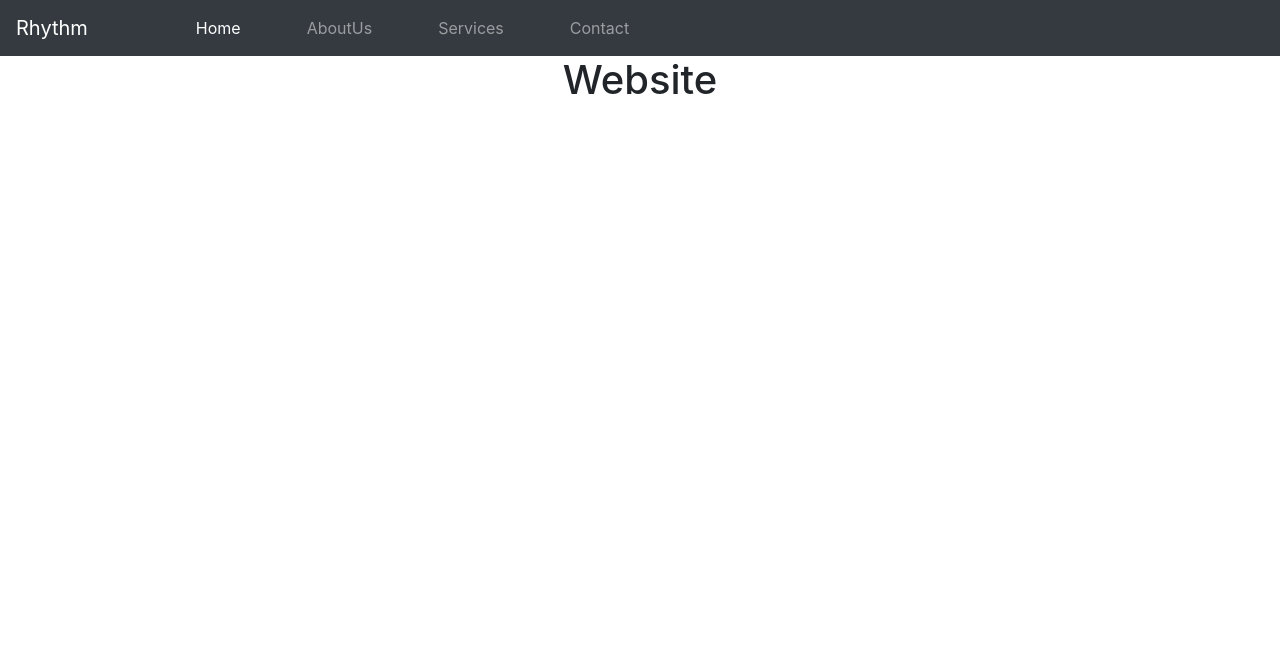
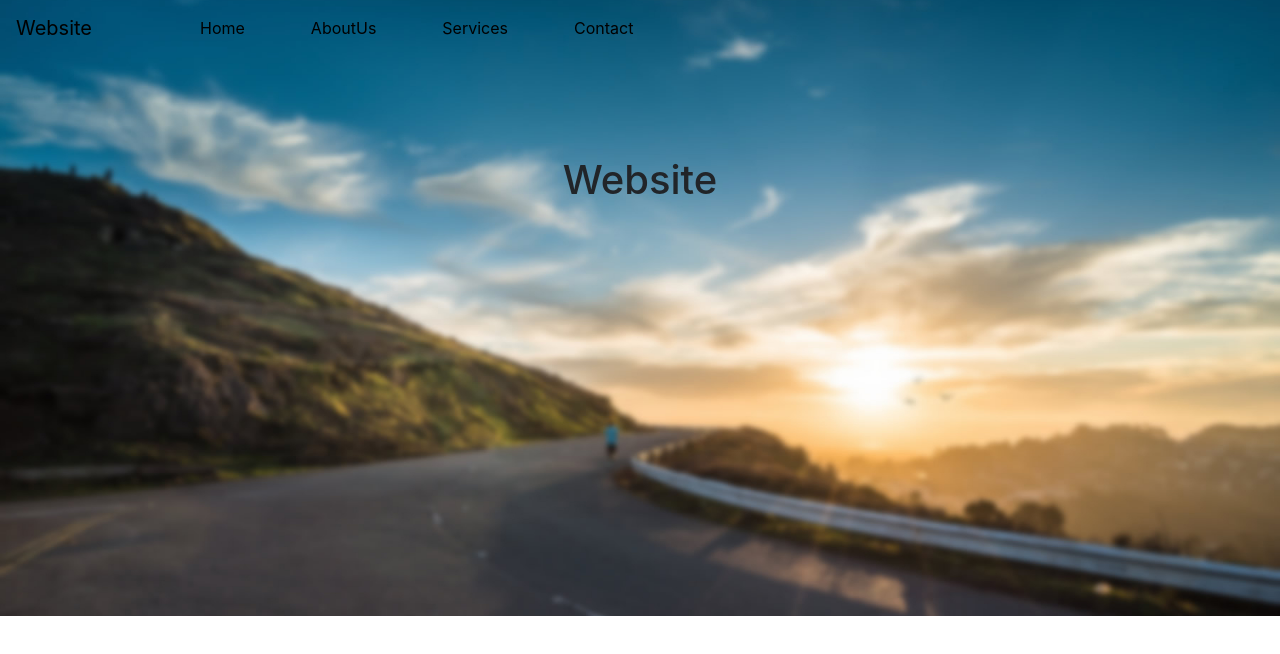
Before and after one commit to anujarora0502/SinglePageWebsitePrototype, a plain HTML site: page index.html in a window 1280 px wide. Drawn offline with nearby package versions, Linux system fonts and the light colour scheme.

Commit message:
update css

```diff
--- a/css/style.css
+++ b/css/style.css
@@ -1,4 +1,5 @@
 #brand{
+	color: black;
 	margin-right: 100px;
 }
 
@@ -10,9 +11,26 @@ li a{
  	text-align: center;
 
 }
+li a{
+	color: black;
+}
+#headnav{
+		background-image: url('../images/bg-3.jpg');
+		background-repeat: no-repeat;
+	background-size: 100%;
+	z-index: -1;
+	/*position: fixed;*/
+}
 header{
-	background-image: url('images/bg-3.jpg');
+
+	/*padding: 200px;*/
+	/*width: auto;*/
+	width: 100vw;
+	height:70vh;
+
 }
 #heading{
 	text-align: center;
+	margin-top: 100px ;
+	position: relative;
 }
--- a/index.html
+++ b/index.html
@@ -12,15 +12,16 @@
 	<link rel="stylesheet" href="css/style.css">
 </head>
 <body>
-	<nav class="navbar sticky-top  navbar-expand-lg navbar-dark bg-dark" >
-  <a id="brand" class="navbar-brand" href="#">Rhythm</a>
+	<div id="headnav">
+	<nav class="navbar sticky-top  navbar-expand-lg " >
+  <a id="brand" class="navbar-brand" href="#">Website</a>
 
   <button class="navbar-toggler" type="button" data-toggle="collapse" data-target="#navbarSupportedContent" aria-controls="navbarSupportedContent" aria-expanded="false" aria-label="Toggle navigation">
     <span class="navbar-toggler-icon"></span>
   </button>
 
   <div  class="collapse navbar-collapse" id="navbarSupportedContent">
-    <ul id="list" class="navbar-nav">
+    <ul id="branda" id="list" class="navbar-nav">
       <li class="nav-item active">
         <a class="nav-link" href="#">Home <!-- <span class="sr-only">(current)</span> --></a>
       </li>
@@ -55,7 +56,7 @@
   </div>
 </nav>
 
-<header>
+<header >
 	<div class="container">
 		<div class="row">
 			<div class="col-sm-12">
@@ -64,7 +65,7 @@
 		</div>
 	</div>
 </header>
-
+</div>
 
 
 
```
